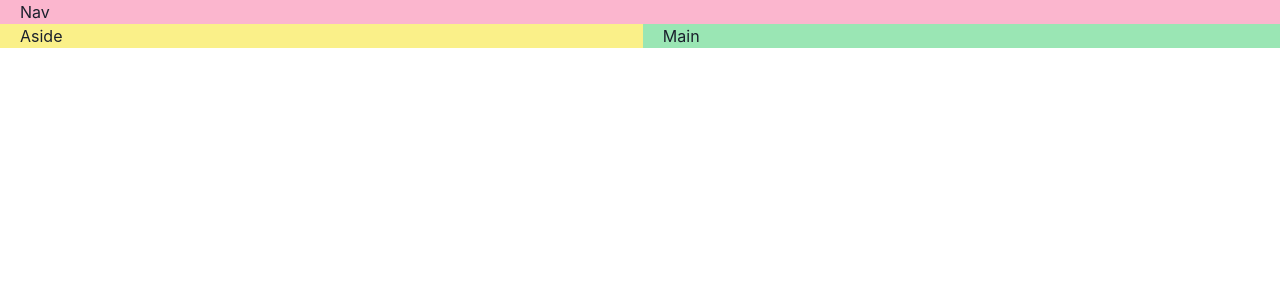
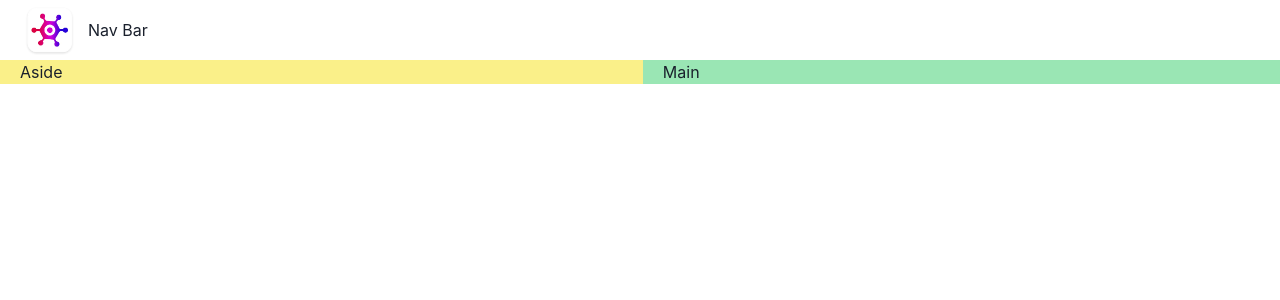
Before and after one commit to anudeep22003/react-frontend-games-app, a React (Vite) app: page / in a window 1280 px wide. Shown: the top 300 px of the page. Built offline with nearby package versions, Linux system fonts and the light colour scheme.

Commit message:
feat: build a navbar

```diff
--- a/src/App.tsx
+++ b/src/App.tsx
@@ -1,4 +1,5 @@
 import { Grid, GridItem, Show } from "@chakra-ui/react";
+import NavBar from "./components/NavBar";
 // import "./App.css";
 // import Card from "./components/Card.tsx";
 
@@ -14,9 +15,11 @@ function App() {
           lg: `"nav nav" "aside main"`,
         }}
       >
-        <GridItem px="5" area="nav" bg="pink.200">
-          Nav
+        <GridItem px="5" area="nav">
+          <NavBar></NavBar>
         </GridItem>
+
+        {/* this griditem will only show when screen size is above large */}
         <Show above="lg">
           <GridItem px="5" area="aside" bg="yellow.200">
             Aside
--- /dev/null
+++ b/src/components/NavBar.tsx
@@ -0,0 +1,15 @@
+import { HStack, Image, Text } from "@chakra-ui/react";
+import logo from "../assets/Logo/logo.webp";
+
+const NavBar = () => {
+  return (
+    <>
+      <HStack>
+        <Image src={logo} boxSize={"60px"} />
+        <Text>Nav Bar</Text>
+      </HStack>
+    </>
+  );
+};
+
+export default NavBar;
```
Also changed, not shown: src/assets/Logo/logo.webp (added), 1 other file (tests, documents, lock files or other folders).
